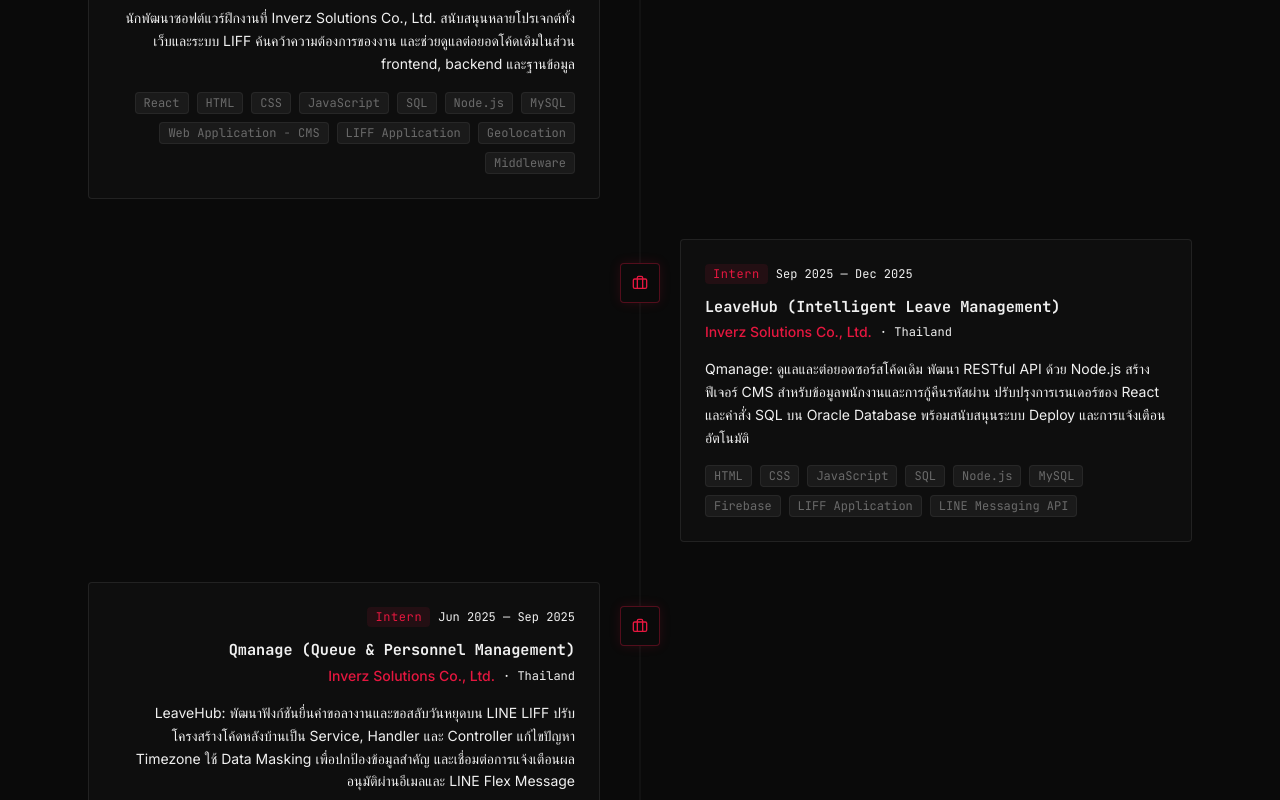
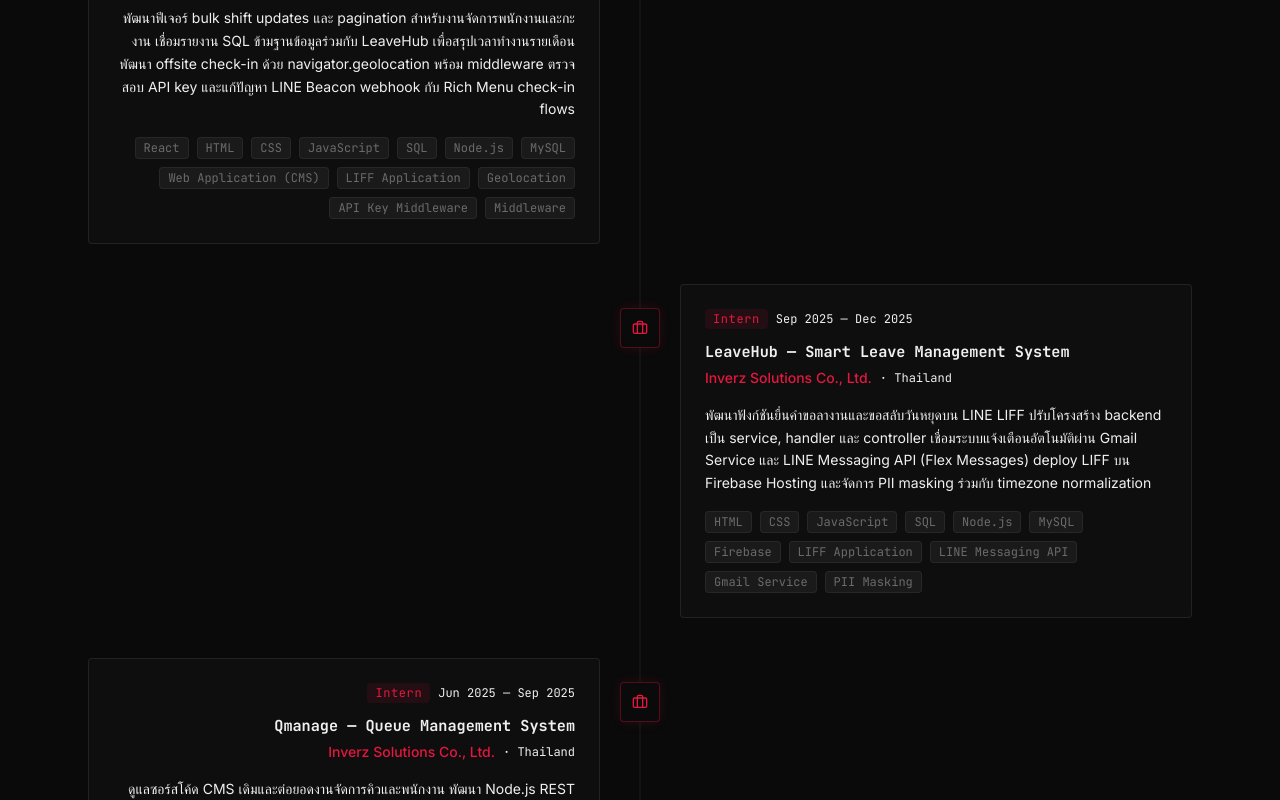
Before and after one commit to supxroek/my-portfolio, a React (Vite) app: page / in a window 1280 px wide. Shown: the part 3540-4340 px from the top of the page. Built offline with nearby package versions, Linux system fonts and the light colour scheme.

Commit message:
feat: enhance ExperienceSection with detailed intern descriptions and improve i18n structure

```diff
--- a/src/app/components/ExperienceSection.tsx
+++ b/src/app/components/ExperienceSection.tsx
@@ -4,6 +4,7 @@
 import { useTranslation } from "react-i18next";
 
 type TimelineItem = {
+  key?: "timesnow" | "leavehub" | "qmanage";
   type: "education" | "work" | "award" | "intern";
   title: string;
   org: string;
@@ -15,13 +16,14 @@
 
 const timeline: TimelineItem[] = [
   {
+    key: "timesnow",
     type: "intern",
-    title: "Timesnow (Attendance & Shift Scheduling)",
+    title: "Timesnow — Attendance & Roster Management System",
     org: "Inverz Solutions Co., Ltd.",
     period: "Jan 2026 — Mar 2026",
     location: "Thailand",
     description:
-      "Intern — Implemented bulk shift updates and pagination for employee roster management. Created cross-database SQL reports with LeaveHub to automate monthly attendance. Built offsite check-in using `navigator.geolocation` with middleware API-key validation. Troubleshot LINE Beacon webhooks and supported Rich Menu automated check-ins.",
+      "Intern — Developed bulk shift updates and pagination for employee roster management. Built cross-database SQL reports with LeaveHub to automate monthly attendance. Implemented offsite check-in with `navigator.geolocation`, secured routes with middleware API-key validation, and troubleshot LINE Beacon webhooks and Rich Menu check-in flows.",
     tags: [
       "React",
       "HTML",
@@ -30,20 +32,22 @@
       "SQL",
       "Node.js",
       "MySQL",
-      "Web Application - CMS",
+      "Web Application (CMS)",
       "LIFF Application",
       "Geolocation",
+      "API Key Middleware",
       "Middleware",
     ],
   },
   {
+    key: "leavehub",
     type: "intern",
-    title: "LeaveHub (Intelligent Leave Management)",
+    title: "LeaveHub — Smart Leave Management System",
     org: "Inverz Solutions Co., Ltd.",
     period: "Sep 2025 — Dec 2025",
     location: "Thailand",
     description:
-      "Intern — Built leave-request and holiday-swap flows on LINE LIFF. Refactored backend into service/handler/controller layers for better maintainability. Integrated automated notifications via Gmail and LINE Messaging API (Flex Messages). Deployed LIFF on Firebase Hosting and implemented PII masking and timezone normalization.",
+      "Intern — Built leave-request and holiday-swap flows on LINE LIFF. Refactored the backend into service, handler, and controller layers. Integrated automated notifications through Gmail Service and LINE Messaging API (Flex Messages), deployed the LIFF app on Firebase Hosting, and handled PII masking with timezone normalization.",
     tags: [
       "HTML",
       "CSS",
@@ -54,29 +58,36 @@
       "Firebase",
       "LIFF Application",
       "LINE Messaging API",
+      "Gmail Service",
+      "PII Masking",
     ],
   },
   {
+    key: "qmanage",
     type: "intern",
-    title: "Qmanage (Queue & Personnel Management)",
+    title: "Qmanage — Queue Management System",
     org: "Inverz Solutions Co., Ltd.",
     period: "Jun 2025 — Sep 2025",
     location: "Thailand",
     description:
-      "Intern — Maintained an inherited CMS codebase and supported queue & personnel workflows. Developed Node.js REST APIs, CMS features for employee data and password recovery, and PowerShell deployment scripts. Optimized React rendering (`useMemo`, `useCallback`) and SQL queries for high-volume queue data. Integrated JWT/LINE token auth and LINE Flex Message notifications; hosted services on Google Cloud Run and Firebase Functions.",
+      "Intern — Maintained an inherited CMS codebase and supported queue and personnel workflows. Developed Node.js REST APIs, built employee-data and password-recovery features, optimized React rendering with `useMemo` and `useCallback`, and tuned SQL queries for high-volume queue data. Integrated JWT and LINE token authentication, LINE Flex Message notifications, PowerShell deployment scripts, and hosting on Google Cloud Run and Firebase Functions.",
     tags: [
       "React",
       "HTML",
       "CSS",
       "JavaScript",
       "SQL",
-      "Web Application - CMS",
+      "Web Application (CMS)",
       "Node.js",
       "MySQL",
       "JWT",
+      "LINE Token",
+      "LINE Messaging API",
       "Google Cloud Run",
       "Firebase",
       "LIFF Application",
+      "i18next",
+      "PowerShell",
     ],
   },
   {
@@ -263,7 +274,7 @@
                         className="text-muted-foreground text-sm leading-relaxed mb-4"
                         style={{ fontFamily: "'Inter', sans-serif" }}
                       >
-                        {t(`experience.timeline.${i}.description`, {
+                        {t(`experience.timeline.${item.key}.description`, {
                           defaultValue: item.description,
                         })}
                       </p>
--- a/src/i18n.ts
+++ b/src/i18n.ts
@@ -52,24 +52,20 @@
         },
       },
       experience: {
-        timeline: [
-          {
+        timeline: {
+          timesnow: {
             description:
-              "Software Developer Intern at Inverz Solutions Co., Ltd. I supported multiple web and LIFF-based projects, researched requirements, and helped maintain and extend inherited codebases across frontend, backend, and database layers.",
+              "Developed bulk shift updates and pagination for employee roster management. Built cross-database SQL reports with LeaveHub to automate monthly attendance. Implemented offsite check-in with navigator.geolocation, secured routes with middleware API-key validation, and troubleshot LINE Beacon webhooks and Rich Menu check-in flows.",
           },
-          {
+          leavehub: {
             description:
-              "Qmanage: Maintained an inherited codebase, developed RESTful APIs with Node.js, built CMS features for employee data and password recovery, optimized React rendering and Oracle SQL queries, and supported automated deployment and notification workflows.",
+              "Built leave-request and holiday-swap flows on LINE LIFF. Refactored the backend into service, handler, and controller layers, integrated automated notifications through Gmail Service and LINE Messaging API (Flex Messages), deployed the LIFF app on Firebase Hosting, and handled PII masking with timezone normalization.",
           },
-          {
+          qmanage: {
             description:
-              "LeaveHub: Built leave request and holiday swap features on LINE LIFF, refactored backend architecture into service, handler, and controller layers, resolved timezone issues, applied data masking for sensitive information, and integrated approval notifications via email and LINE Flex Message.",
+              "Maintained an inherited CMS codebase and supported queue and personnel workflows. Developed Node.js REST APIs, built employee-data and password-recovery features, optimized React rendering with useMemo and useCallback, and tuned SQL queries for high-volume queue data. Integrated JWT and LINE token authentication, LINE Flex Message notifications, PowerShell deployment scripts, and hosting on Google Cloud Run and Firebase Functions.",
           },
-          {
-            description:
-              "Timesnow: Implemented bulk update and pagination features for shift management, wrote cross-database SQL queries with LeaveHub, developed offsite check-in using geolocation APIs, secured endpoints with middleware validation, and troubleshot LINE Beacon webhook events.",
-          },
-        ],
+        },
       },
       projects: {
         intro:
@@ -165,24 +161,20 @@
         },
       },
       experience: {
-        timeline: [
-          {
+        timeline: {
+          timesnow: {
             description:
-              "นักพัฒนาซอฟต์แวร์ฝึกงานที่ Inverz Solutions Co., Ltd. สนับสนุนหลายโปรเจกต์ทั้งเว็บและระบบ LIFF ค้นคว้าความต้องการของงาน และช่วยดูแลต่อยอดโค้ดเดิมในส่วน frontend, backend และฐานข้อมูล",
+              "พัฒนาฟีเจอร์ bulk shift updates และ pagination สำหรับงานจัดการพนักงานและกะงาน เชื่อมรายงาน SQL ข้ามฐานข้อมูลร่วมกับ LeaveHub เพื่อสรุปเวลาทำงานรายเดือน พัฒนา offsite check-in ด้วย navigator.geolocation พร้อม middleware ตรวจสอบ API key และแก้ปัญหา LINE Beacon webhook กับ Rich Menu check-in flows",
           },
-          {
+          leavehub: {
             description:
-              "Qmanage: ดูแลและต่อยอดซอร์สโค้ดเดิม พัฒนา RESTful API ด้วย Node.js สร้างฟีเจอร์ CMS สำหรับข้อมูลพนักงานและการกู้คืนรหัสผ่าน ปรับปรุงการเรนเดอร์ของ React และคำสั่ง SQL บน Oracle Database พร้อมสนับสนุนระบบ Deploy และการแจ้งเตือนอัตโนมัติ",
+              "พัฒนาฟังก์ชันยื่นคำขอลางานและขอสลับวันหยุดบน LINE LIFF ปรับโครงสร้าง backend เป็น service, handler และ controller เชื่อมระบบแจ้งเตือนอัตโนมัติผ่าน Gmail Service และ LINE Messaging API (Flex Messages) deploy LIFF บน Firebase Hosting และจัดการ PII masking ร่วมกับ timezone normalization",
           },
-          {
+          qmanage: {
             description:
-              "LeaveHub: พัฒนาฟังก์ชันยื่นคำขอลางานและขอสลับวันหยุดบน LINE LIFF ปรับโครงสร้างโค้ดหลังบ้านเป็น Service, Handler และ Controller แก้ไขปัญหา Timezone ใช้ Data Masking เพื่อปกป้องข้อมูลสำคัญ และเชื่อมต่อการแจ้งเตือนผลอนุมัติผ่านอีเมลและ LINE Flex Message",
+              "ดูแลซอร์สโค้ด CMS เดิมและต่อยอดงานจัดการคิวและพนักงาน พัฒนา Node.js REST API ฟีเจอร์ข้อมูลพนักงานและกู้คืนรหัสผ่าน ปรับ React rendering ด้วย useMemo และ useCallback รวมถึงปรับ SQL ให้รองรับข้อมูลคิวจำนวนมาก เชื่อม JWT และ LINE token สำหรับการยืนยันตัวตน พร้อม LINE Flex Message, PowerShell deployment scripts, Google Cloud Run และ Firebase Functions",
           },
-          {
-            description:
-              "Timesnow: พัฒนาฟีเจอร์ Bulk Update และ Pagination สำหรับจัดการกะงาน เขียนคำสั่ง SQL ข้ามฐานข้อมูลร่วมกับ LeaveHub พัฒนาฟังก์ชันเช็คอินนอกสถานที่ด้วย Geolocation API เสริมความปลอดภัยของเส้นทางข้อมูลด้วย Middleware Validation และตรวจสอบปัญหา LINE Beacon Webhook",
-          },
-        ],
+        },
       },
       projects: {
         intro: "ตัวอย่างโปรเจกต์ที่ช่วยพัฒนาทักษะและนำซอฟต์แวร์ออกใช้งานจริง",
```
